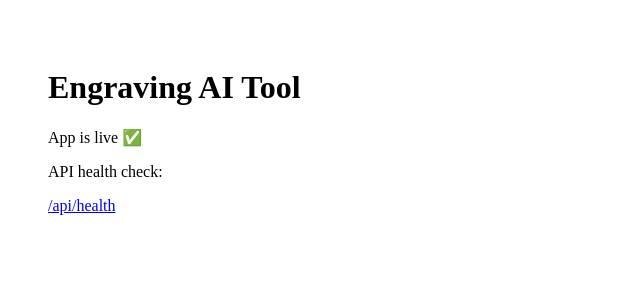
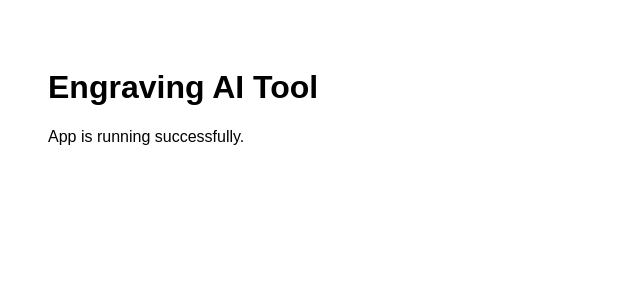
Before and after one commit to thelastgiftteam/engraving-ai-tool, a Next.js app: page / in a window 1280 px wide. Shown: the top 300 px of the page, without its empty margins (0-640 px from the left). Built offline with nearby package versions, Linux system fonts and the light colour scheme.

Commit message:
Update page.js

```diff
--- a/app/page.js
+++ b/app/page.js
@@ -1,10 +1,8 @@
 export default function Home() {
   return (
-    <main style={{ padding: 40 }}>
+    <main style={{ padding: "40px", fontFamily: "Arial" }}>
       <h1>Engraving AI Tool</h1>
-      <p>App is live ✅</p>
-      <p>API health check:</p>
-      <a href="/api/health">/api/health</a>
+      <p>App is running successfully.</p>
     </main>
   );
 }
```
